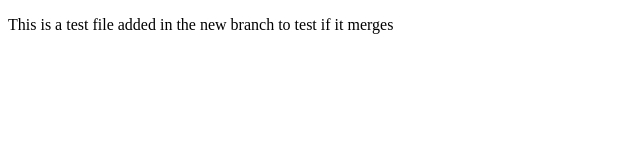
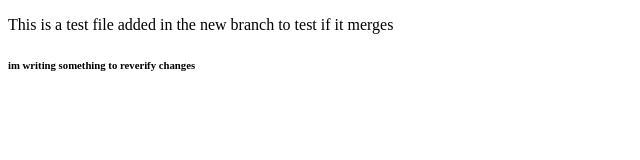
Before and after one commit to khushi12321/NP01CP4A240207-Pragun-Bhattarai, a plain HTML site: page HTML/test file.html in a window 1280 px wide. Shown: the whole page, without its empty margins (0-640 px from the left). Drawn offline with Linux system fonts and the light colour scheme.

Commit message:
published by khushi3

```diff
--- a/HTML/test file.html
+++ b/HTML/test file.html
@@ -7,5 +7,6 @@
 </head>
 <body>
     <p>This is a test file added in the new branch to test if it merges</p>
+    <h6>im writing something to reverify changes</h6>
 </body>
 </html>
```
